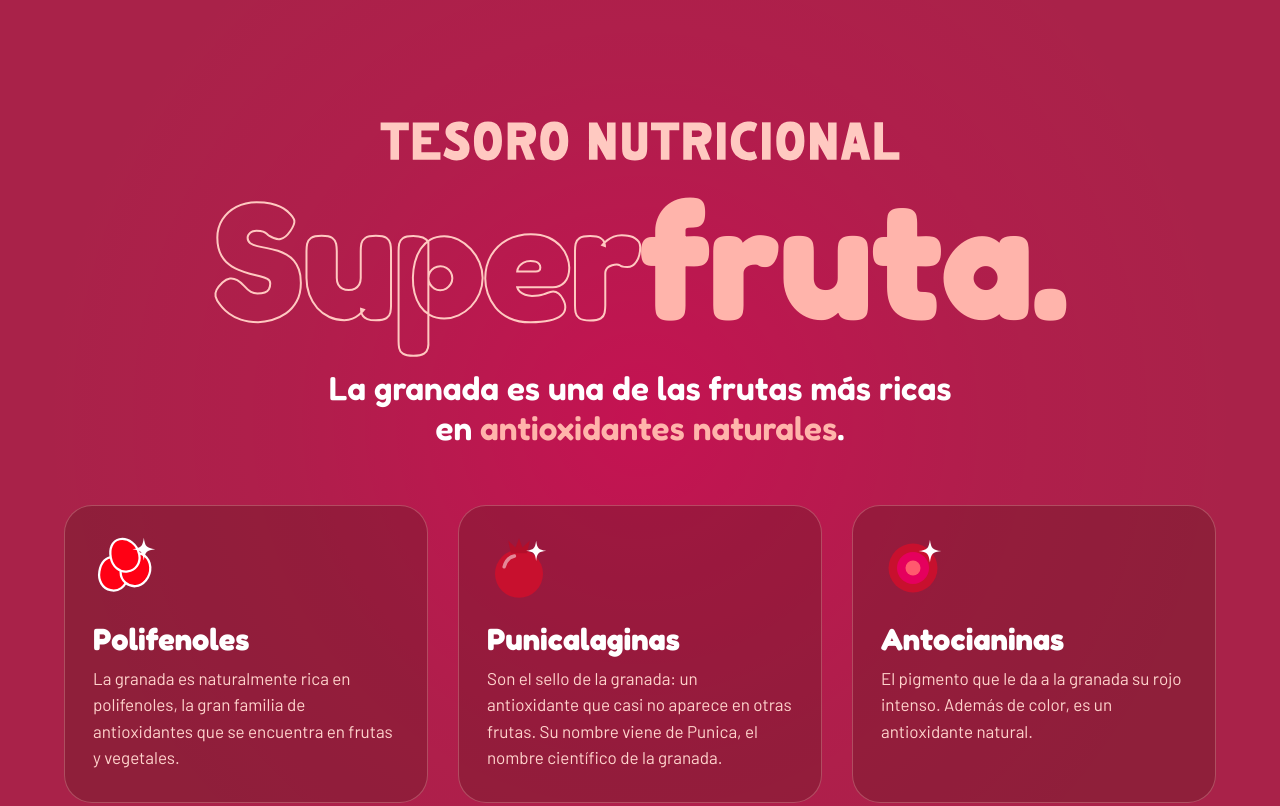
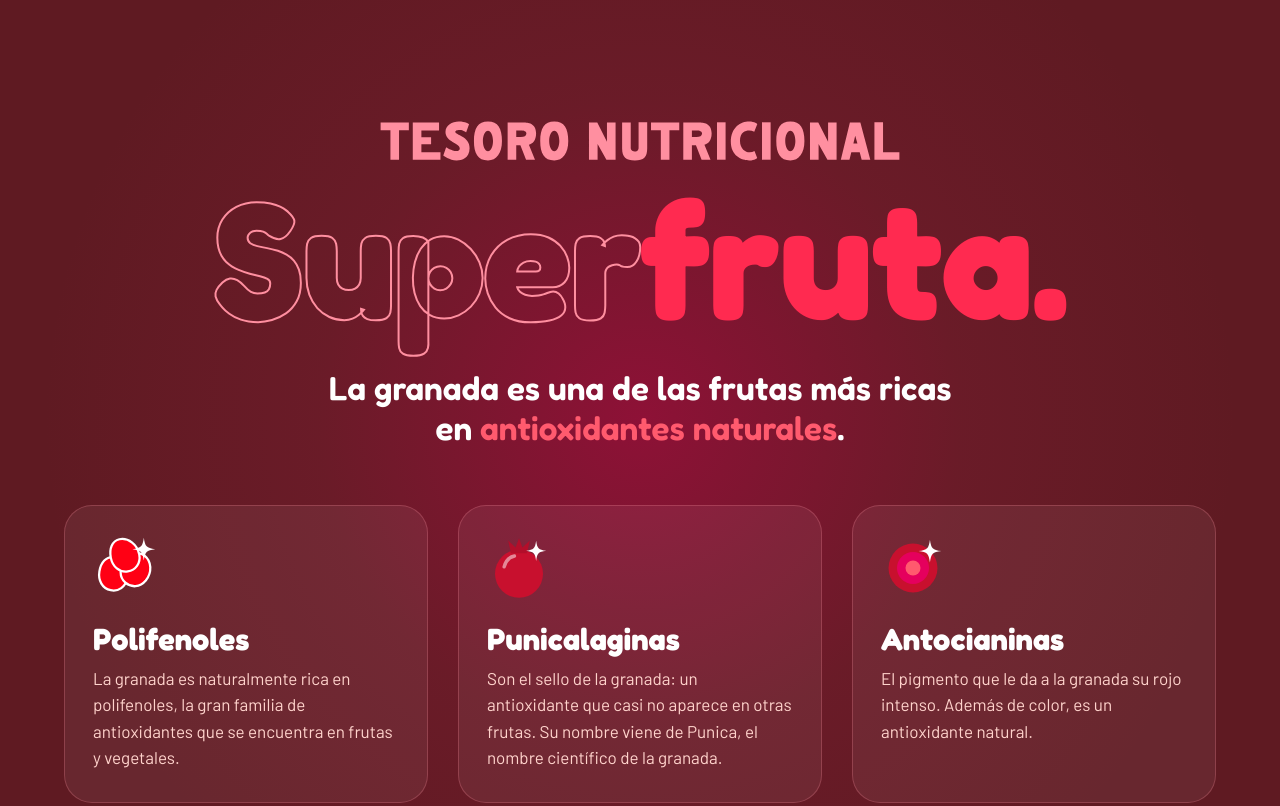
Before and after one commit to Jonysued/roots-web, a website: page index.html in a window 1280 px wide. Shown: the part 8980-9786 px from the top of the page. Drawn offline with nearby package versions, Linux system fonts and the light colour scheme; animation ran at ten frames a second.

Commit message:
Superfruta vuelve a su color; Abrí el tesoro más oscuro
Co-Authored-By: Claude Opus 5.5 <noreply@anthropic.com>
Claude-Session: https://claude.ai/code/session_01JvoA3YdgcwtD81668HyETd

```diff
--- a/index.html
+++ b/index.html
@@ -98,8 +98,8 @@ a:focus-visible,button:focus-visible{outline:3px solid var(--mag);outline-offset
 .cnt{display:inline-block;min-width:2.6ch}
 
 /* ABRIR */
-#abrir{height:620svh;background:var(--deep)}
-#abrir .stick{background:radial-gradient(90% 80% at 62% 55%,#7A1E2C 0%,var(--deep) 60%,#3F0F17 100%);color:var(--pink)}
+#abrir{height:620svh;background:#2C0A12}
+#abrir .stick{background:radial-gradient(90% 80% at 62% 55%,#5A1522 0%,#2C0A12 62%,#1C0509 100%);color:var(--pink)}
 .pomwrap{position:absolute;left:64%;top:54%;width:min(62svh,600px);aspect-ratio:600/760;transform:translate(-50%,-50%)}
 .pomwrap svg{width:100%;height:100%;overflow:visible}
 .caps{position:absolute;left:max(5vw,20px);top:50%;transform:translateY(-50%);width:min(36vw,480px);min-height:min(56svh,420px);z-index:4}
@@ -118,23 +118,23 @@ a:focus-visible,button:focus-visible{outline:3px solid var(--mag);outline-offset
 
 
 /* SUPERFRUTA */
-#super{position:relative;background:var(--wine);color:#FFE3DE;padding:clamp(90px,11vw,150px) max(5vw,20px);overflow:hidden}
-#super .sglow{position:absolute;left:50%;top:38%;width:min(120vw,1300px);aspect-ratio:1;transform:translate(-50%,-50%);background:radial-gradient(circle,rgba(229,0,93,.45) 0,rgba(229,0,93,.12) 38%,transparent 65%);pointer-events:none}
+#super{position:relative;background:var(--deep);color:#FFE3DE;padding:clamp(90px,11vw,150px) max(5vw,20px);overflow:hidden}
+#super .sglow{position:absolute;left:50%;top:38%;width:min(120vw,1300px);aspect-ratio:1;transform:translate(-50%,-50%);background:radial-gradient(circle,rgba(229,0,93,.35) 0,rgba(169,34,73,.15) 35%,transparent 65%);pointer-events:none}
 .swrap2{position:relative;max-width:1240px;margin:0 auto}
-.sbig{font:700 clamp(64px,13vw,190px)/.85 Fredoka,sans-serif;color:transparent;-webkit-text-stroke:2px #FFC9C1;margin:0 0 8px;text-align:center;letter-spacing:-.01em}
-.sbig span{color:var(--pink);-webkit-text-stroke:0}
+.sbig{font:700 clamp(64px,13vw,190px)/.85 Fredoka,sans-serif;color:transparent;-webkit-text-stroke:2px #FF8FA0;margin:0 0 8px;text-align:center;letter-spacing:-.01em}
+.sbig span{color:#FF2A50;-webkit-text-stroke:0}
 .stag{display:block;width:min(520px,72vw);margin:0 auto 26px}
 .slead{max-width:34ch;margin:clamp(30px,3.2vw,46px) auto 56px;text-align:center;font:600 clamp(22px,2.6vw,34px)/1.2 Fredoka,sans-serif;color:#fff}
-.slead em{font-style:normal;color:var(--pink)}
+.slead em{font-style:normal;color:#FF5A6E}
 .gems3{display:grid;grid-template-columns:repeat(3,minmax(0,1fr));gap:clamp(16px,2.4vw,30px)}
-.gem3{background:rgba(95,26,34,.35);border:1.5px solid rgba(255,201,193,.28);border-radius:28px;padding:30px 28px 32px;opacity:0;transform:translateY(30px);transition:opacity .7s,transform .8s cubic-bezier(.2,1,.3,1)}
+.gem3{background:rgba(255,255,255,.06);border:1.5px solid rgba(255,143,160,.25);border-radius:28px;padding:30px 28px 32px;opacity:0;transform:translateY(30px);transition:opacity .7s,transform .8s cubic-bezier(.2,1,.3,1)}
 .gem3.in{opacity:1;transform:none}
 .gem3 svg{width:64px;height:64px;margin-bottom:18px;overflow:visible}
 .gem3 h3{font:700 clamp(26px,2.4vw,34px)/1 Fredoka,sans-serif;color:#fff;margin-bottom:10px}
 .gem3 p{font-size:17px;color:#FFD3CC}
 .sfoot{display:flex;align-items:center;justify-content:center;flex-wrap:wrap;column-gap:.3em;margin:clamp(56px,7vw,96px) auto 0;width:fit-content;max-width:min(30ch,80vw);text-align:center;font:700 clamp(28px,3.6vw,50px)/1.12 Fredoka,sans-serif;color:#fff;position:relative}
 .sfoot span{display:inline-block}
-.sfoot em{font-style:normal;color:var(--pink)}
+.sfoot em{font-style:normal;color:#FF5A6E}
 @media(max-width:820px){.sfoot{flex-direction:column;margin-top:44px;font-size:clamp(22px,6.2vw,28px)}}
 @media(max-width:820px){.gems3{grid-template-columns:minmax(0,1fr)}}
 @media(prefers-reduced-motion:reduce){.gem3{opacity:1;transform:none}}
@@ -227,7 +227,7 @@ footer .flogo{width:120px}
 }
 @media (max-width:820px){
   .meter{display:none}
-  .caps{top:0;left:0;right:0;transform:none;width:auto;padding:84px 20px 28px;background:linear-gradient(#45101B 0%,#45101B 82%,rgba(69,16,27,0));padding-bottom:40px;min-height:0}
+  .caps{top:0;left:0;right:0;transform:none;width:auto;padding:84px 20px 28px;background:linear-gradient(#260810 0%,#260810 82%,rgba(38,8,16,0));padding-bottom:40px;min-height:0}
   .cap{position:relative;top:auto;display:none}.cap.on{display:block}
   .kick2{margin-bottom:8px}
   .pomwrap{top:64%;width:min(82vw,44svh)}
@@ -433,7 +433,7 @@ footer .flogo{width:120px}
 <section id="super" aria-label="La granada, una superfruta">
   <div class="sglow" aria-hidden="true"></div>
   <div class="swrap2">
-    <svg class="stag" viewBox="-927.6 275.4 476.8 36.6" role="img" aria-label="Tesoro nutricional"><use href="#logoT" fill="#FFC9C1"/></svg>
+    <svg class="stag" viewBox="-927.6 275.4 476.8 36.6" role="img" aria-label="Tesoro nutricional"><use href="#logoT" fill="#FF8FA0"/></svg>
     <h2 class="sbig">Super<span>fruta.</span></h2>
     <p class="slead">La granada es una de las frutas más ricas en <em>antioxidantes naturales</em>.</p>
     <div class="gems3" id="gems3">
```
